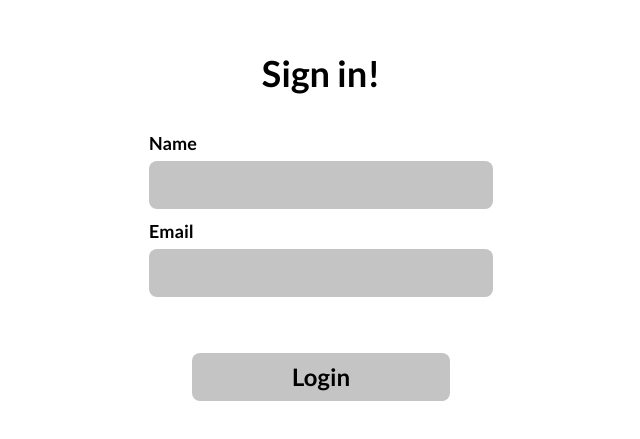
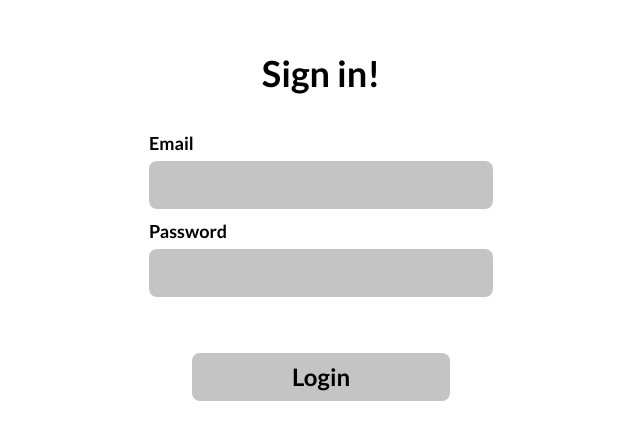
Before and after one commit to quadro-i4g/core-site, a Next.js app: page /login in a window 1280 px wide. Shown: the part 173-612 px from the top of the page, without its empty margins (319-959 px from the left). Built offline with nearby package versions, Linux system fonts and the light colour scheme.

Commit message:
validation

```diff
--- a/pages/login/index.tsx
+++ b/pages/login/index.tsx
@@ -1,19 +1,53 @@
 import { NextPage } from 'next';
+import { useState } from 'react';
 
+interface SubmitValues {
+  email: string;
+  pass: string;
+}
+
+const submit = (values: SubmitValues) => {
+  console.log('Submitted', values);
+};
 const Login: NextPage = () => {
+  const [formData, setFormData] = useState({
+    email: '',
+    pass: '',
+  });
+
   return (
     <div className="flex h-screen items-center justify-center">
       <div className="flex flex-col items-center w-full px-5 max-w-sm">
         <h1 className="font-bold text-4xl mb-9">Sign in!</h1>
 
-        <form className="flex flex-col w-full h-full space-y-2">
+        <form
+          onSubmit={e => {
+            e.preventDefault();
+            submit(formData);
+          }}
+          className="flex flex-col w-full h-full space-y-2"
+        >
           <label className="font-bold text-lg w-full">
-            Name
-            <input className="mt-1 px-2 block bg-primary-gray w-full h-12 rounded-lg" />
+            Email
+            <input
+              required
+              type="email"
+              value={formData.email}
+              onChange={e =>
+                setFormData({ ...formData, email: e.target.value })
+              }
+              className="mt-1 px-2 block bg-primary-gray w-full h-12 rounded-lg"
+            />
           </label>
           <label className="font-bold text-lg w-full">
-            Email
-            <input className="mt-1 px-2 block bg-primary-gray w-full h-12 rounded-lg" />
+            Password
+            <input
+              required
+              type="password"
+              value={formData.pass}
+              onChange={e => setFormData({ ...formData, pass: e.target.value })}
+              className="mt-1 px-2 block bg-primary-gray w-full h-12 rounded-lg"
+            />
           </label>
           <div className="w-full flex justify-center pt-12">
             <button
```
